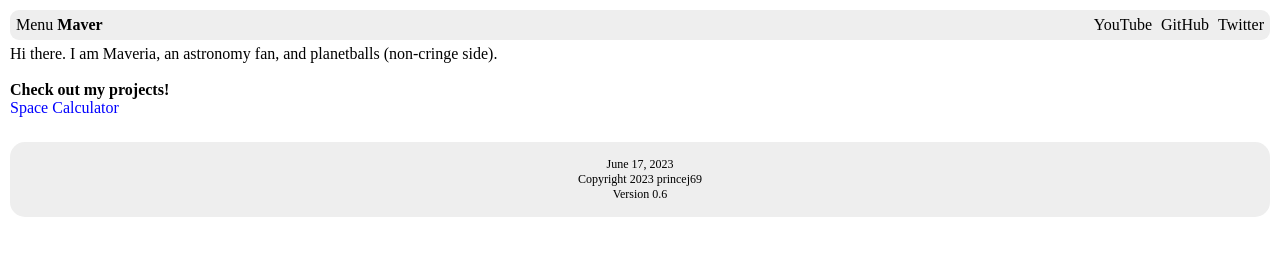
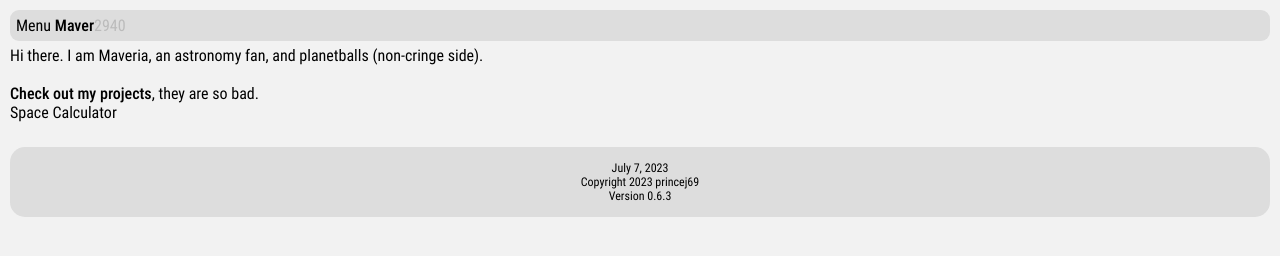
Before and after one commit to princej69/princej69.github.io, a plain HTML site: page index.html in a window 1280 px wide. Drawn offline with Linux system fonts and the light colour scheme.

Commit message:
Major Sub-Update of 0.6.3

```diff
--- /dev/null
+++ b/css/global.css
@@ -0,0 +1,8 @@
+@font-face {
+    font-family: "Condensed";
+    src: url("fonts/regular.ttf")
+}
+@font-face {
+    font-family: "Condensed Medium";
+    src: url("fonts/medium.ttf")
+}
--- a/css/main.css
+++ b/css/main.css
@@ -1,20 +1,26 @@
 * {
-    font-family: system;
+    font-family: "Condensed";
+}
+
+b {
+    font-family: "Condensed Medium";
+    font-weight: 400;
 }
 
 body {
     margin: 10px;
+    background: #f2f2f2;
 }
 
 header {
-    background: #eeeeee;
+    background: #dddddd;
     padding: 6px;
     border-radius: 9px;
     margin-bottom: 5px;
 }
 
 .title.header {
-    font-weight: 600;
+    font-family: "Condensed Medium";
 }
 
 .right.header {
@@ -41,7 +47,10 @@ a {
     text-decoration: none;
     color: blue;
 }
+a.button.bodyredi {
+    color: black;
 
+}
 .notice.body {
     border: 2px solid grey;
     border-radius: 9px;
@@ -53,7 +62,7 @@ a {
 footer, #ftr {
     font-size: 12px;
     text-align: center;
-    background: #eee;
+    background: #ddd;
     color: #000;
     margin-top: 25px;
     border-radius: 15px;
--- a/index.html
+++ b/index.html
@@ -8,27 +8,24 @@
         <meta property="og:description" content="My wip website.">
         <!-- I hope it works because if it doesn't work, I'm freaking out -->
         <meta name="description" content="My wip website." charset="utf-8"/>
+        <link rel="stylesheet" href="css/global.css">
         <link rel="stylesheet" href="css/main.css">
-
+        <meta name="viewport" content="width=device-width, initial-scale=1.0">
         <script src="js/main.js" defer></script>
     </head>
     <body>
         <header>
             <a onclick="showDrawer()" class="button headermenu">Menu</a>
-            <span class="title header">Maver</span>
-            <div class="right header">
-                <a onclick="alert('Link now moved to different location.')" class="button header">YouTube</a>
-                <a href="https://github.com/princej69" class="button header">GitHub</a>
-                <a href="https://twitter.com/princej69420" class="button header">Twitter</a>
-            </div>
+            <span class="title header">Maver</span><span style="color: #bbb">2940</span>
         </header>
         <div id="drawer">
             <b>Links</b><br>
-            <a href="https://youtube.com/@princej69420" class="button header">YouTube</a>
+            <a href="https://youtube.com/@maver2940" class="button header">YouTube</a>
+            <a href="https://github.com/princej69" class="button header">GitHub</a>
         </div>
         Hi there. I am Maveria, an astronomy fan, and planetballs (non-cringe side).
         <br><br>
-        <b>Check out my projects!</b><br>
+        <b>Check out my projects</b>, they are so bad.<br>
         <a href="https://princej69.github.io/SpaceCalculator/" class="button bodyredi">Space Calculator</a>
         <div id="ftr">
 
--- a/js/main.js
+++ b/js/main.js
@@ -1,6 +1,6 @@
 let versions = {
-    date: "June 17, 2023",
-    ver : "0.6"
+    date: "July 7, 2023",
+    ver : "0.6.3"
 }
 
 let drawerActivated = false
```
Also changed, not shown: css/fonts/medium.ttf (added), css/fonts/regular.ttf (added), 1 other file.
